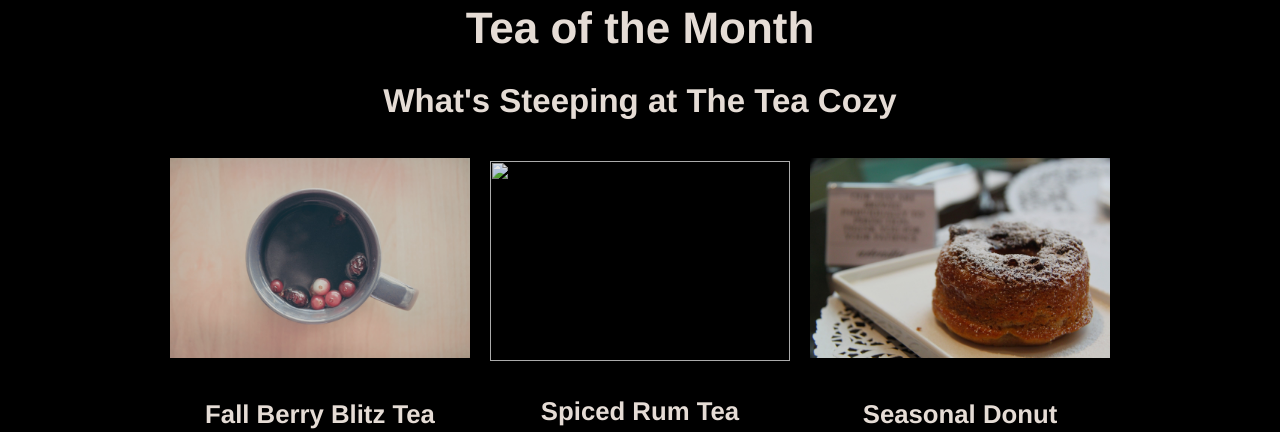
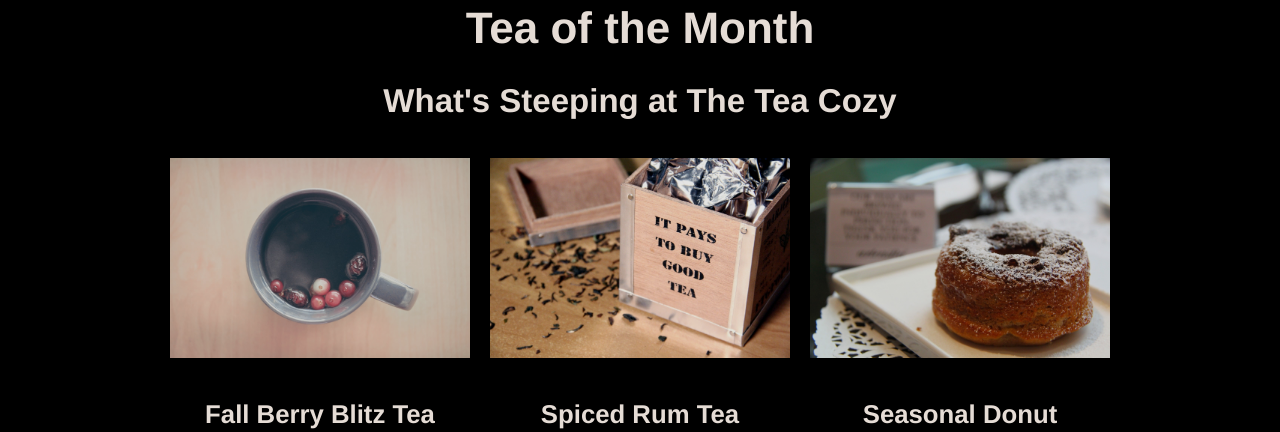
Before and after one commit to coder0100/tea-cozy, a plain HTML site: page index.html in a window 1280 px wide. Shown: the part 777-1209 px from the top of the page. Drawn offline with Linux system fonts and the light colour scheme.

Commit message:
Update index.html

```diff
--- a/index.html
+++ b/index.html
@@ -33,7 +33,7 @@
             <h3>Fall Berry Blitz Tea</h3>
         </div>
         <div class="trend">
-            <img src="img-spiced-rum.jpeg">
+            <img src="./imgs/img-spiced-rum.jpeg">
             <h3>Spiced Rum Tea</h3>
         </div>
         <div class="trend">
```
